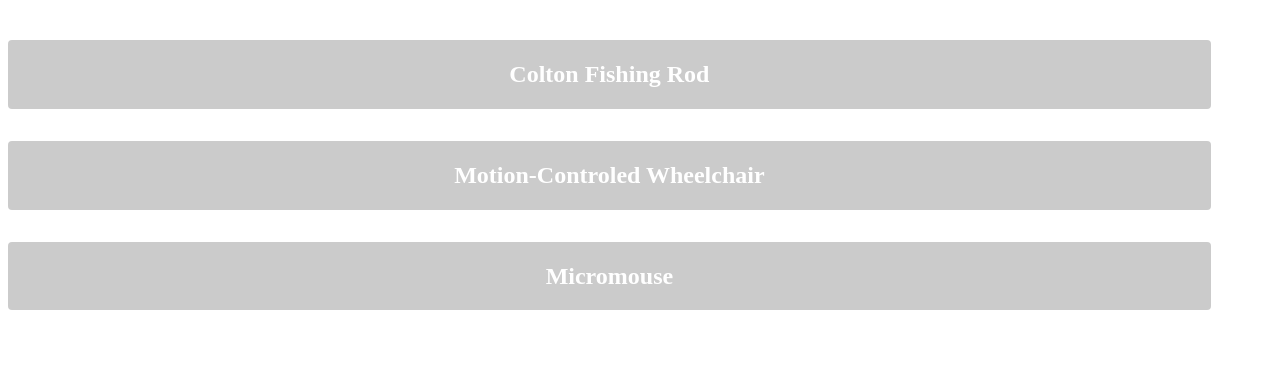
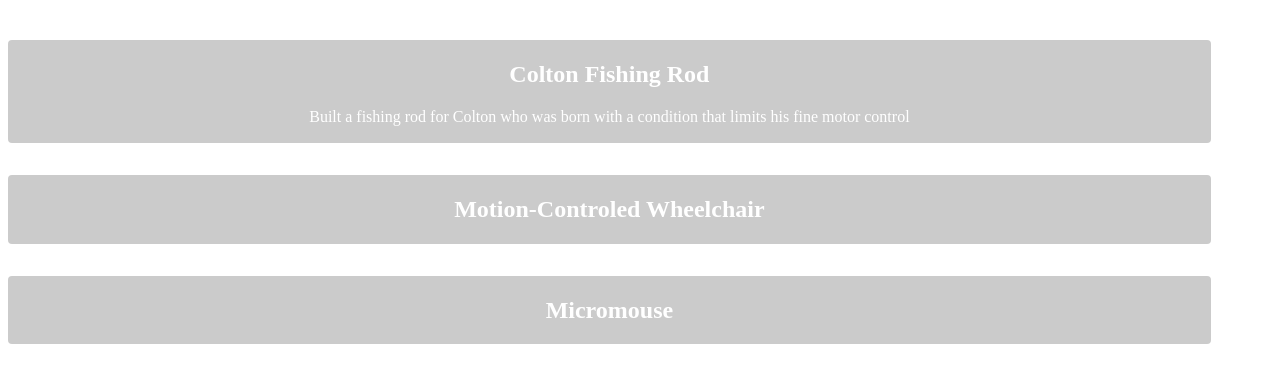
Before and after one commit to GrantdCongdon/grant-projectboard, a Next.js app: page /Projects/Projects in a window 1280 px wide. Shown: the top 382 px of the page. Built offline with nearby package versions, Linux system fonts and the light colour scheme.

Commit message:
Small change

```diff
--- a/src/pages/Projects/Projects.tsx
+++ b/src/pages/Projects/Projects.tsx
@@ -5,7 +5,7 @@ export default function Projects() {
         <div className="container">
             <div className="fishing-rod">
                 <h2>Colton Fishing Rod</h2>
-                <p></p>
+                <p>Built a fishing rod for Colton who was born with a condition that limits his fine motor control</p>
             </div>
             <div className="wheelchair">
                 <h2>Motion-Controled Wheelchair</h2>
```
